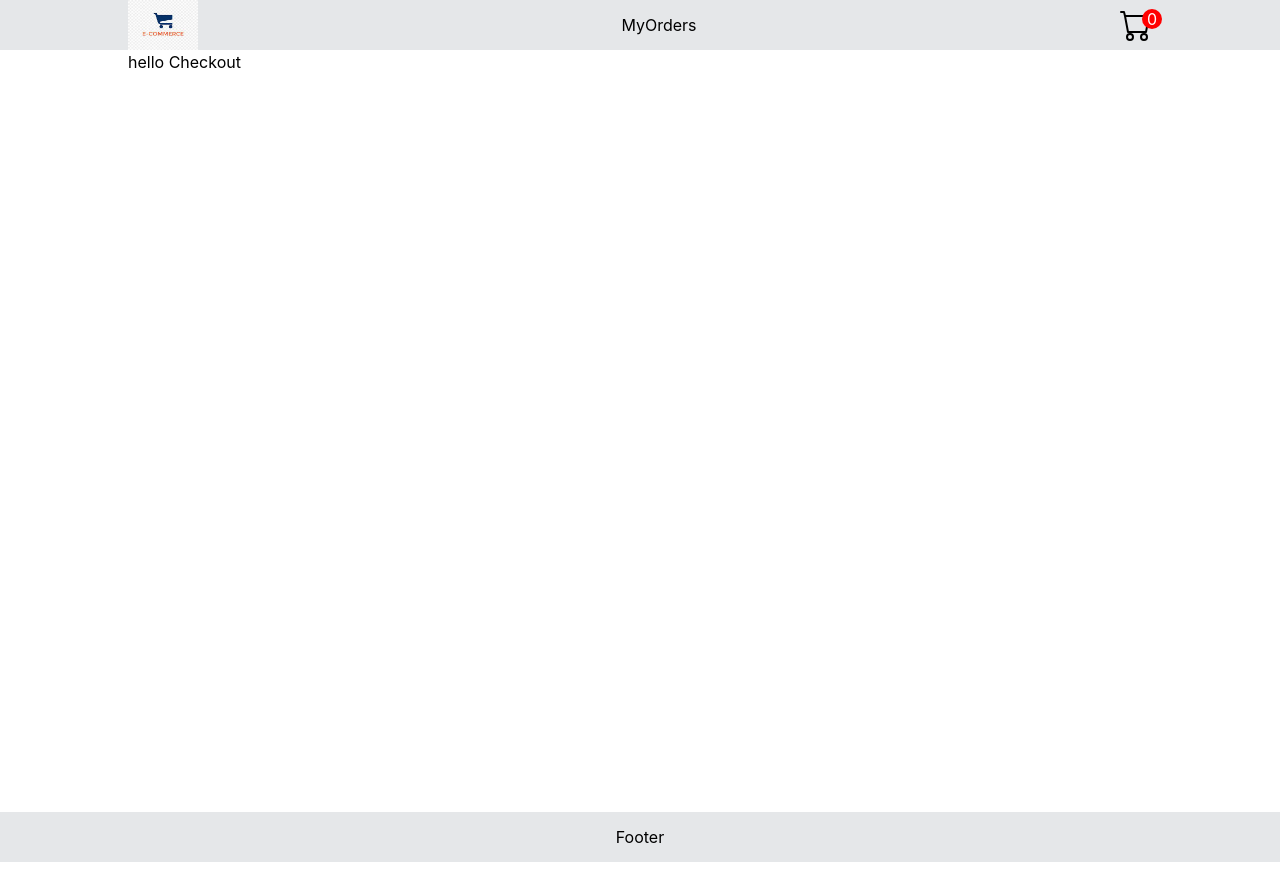
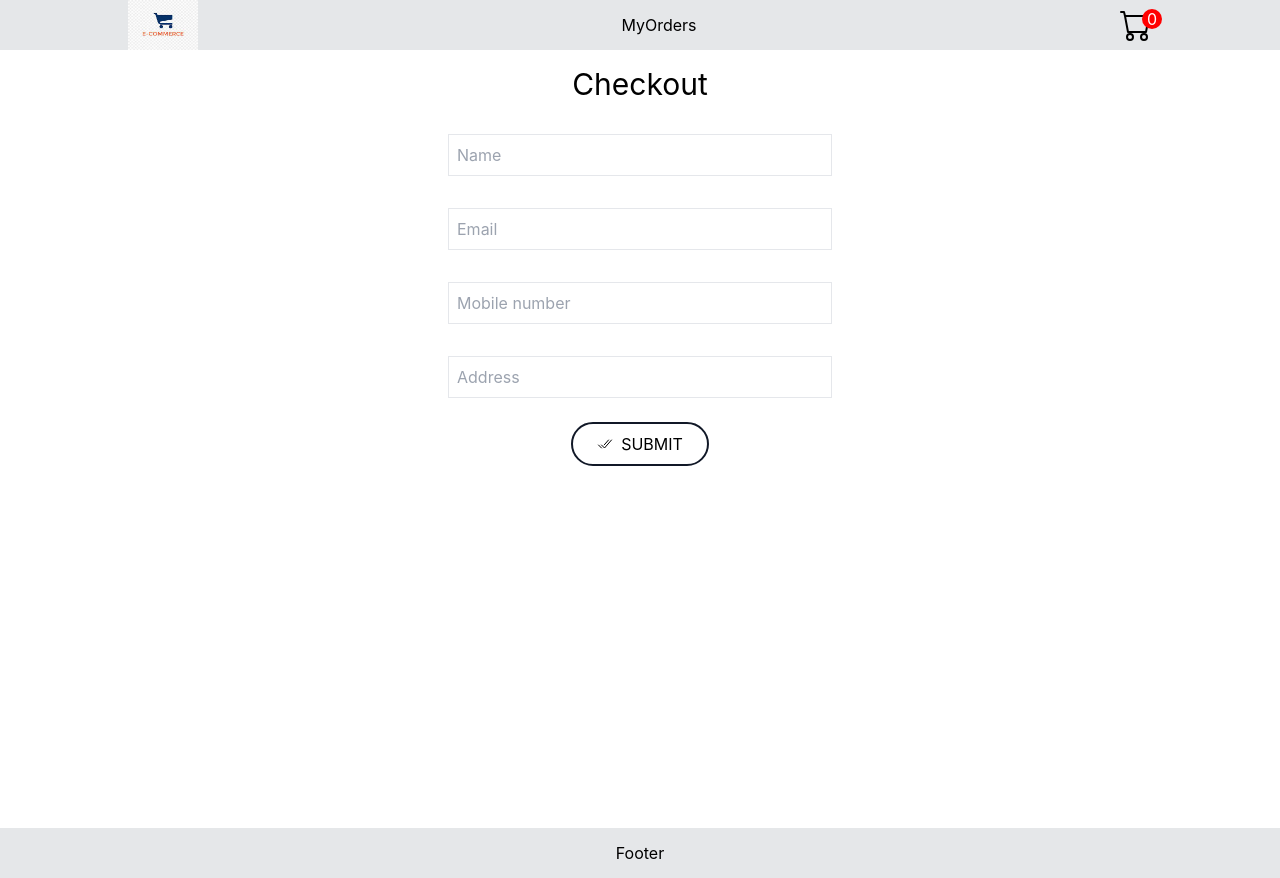
Before and after one commit to Timir699/astha_practice_project, a Next.js app: page /checkout in a window 1280 px wide. Built offline with nearby package versions, Linux system fonts and the light colour scheme.

Commit message:
completed checkout form

```diff
--- a/components/Checkout.tsx
+++ b/components/Checkout.tsx
@@ -1,9 +1,80 @@
 import React from 'react';
+import { useForm } from 'react-hook-form';
+import { IoCheckmarkDoneOutline } from 'react-icons/io5';
+import { Form } from '../model/form';
+import { useStore } from '../store/cartStore';
 
 const Checkout = () => {
+    const processComplete = useStore((state) => state.processComplete);
+    const {
+        register,
+        handleSubmit,
+        reset,
+        formState: { errors },
+    } = useForm();
+    const onSubmit = (data: Form) => {
+        console.log(data);
+        console.log(errors);
+        reset()
+        processComplete()
+    }
+
+
     return (
-        <div>
-            Checkout
+        <div className="text-center">
+            <p className="text-3xl my-4">Checkout</p>
+            <form onSubmit={handleSubmit(onSubmit)}>
+                <input
+                    className="w-96 border p-2 my-4"
+                    type="text"
+                    placeholder="Name"
+                    {...register('Name', {
+                        required: true,
+                        maxLength: 80,
+                    })}
+                />
+                <br />
+                <input
+                    className="w-96 border p-2 my-4"
+                    type="text"
+                    placeholder="Email"
+                    {...register('Email', {
+                        required: true,
+                        pattern: /^\S+@\S+$/i,
+                    })}
+                />
+                <br />
+                <input
+                    className="w-96 border p-2 my-4"
+                    type="number"
+                    placeholder="Mobile number"
+                    {...register('Mobile number', {
+                        required: true,
+                        minLength: 6,
+                        maxLength: 14,
+                    })}
+                />
+                <br />
+                <input
+                    className="w-96 border p-2 my-4"
+                    type="text"
+                    placeholder="Address"
+                    {...register('Address', {
+                        required: true,
+                        maxLength: 80,
+                    })}
+                />
+                <br />
+                <div className="flex justify-center mt-2">
+                    <button
+                        type="submit"
+                        className="px-6 py-2 transition ease-in duration-200 uppercase rounded-full hover:bg-gray-800 hover:text-white border-2 border-gray-900 focus:outline-none flex items-center"
+                    >
+                        <IoCheckmarkDoneOutline />
+                        <p className="ml-2">Submit</p>
+                    </button>
+                </div>
+            </form>
         </div>
     );
 };
--- /dev/null
+++ b/model/form.ts
@@ -0,0 +1,6 @@
+export interface Form {
+    name : string;
+    email : string;
+    number: number;
+    address: string;
+  }
--- a/model/product.ts
+++ b/model/product.ts
@@ -16,5 +16,5 @@ export interface CartProduct {
  cartProduct: Product[];
  addCartProduct : (detailsData : Product) => void;
  removeProduct : (id: string) => void;
-
+ processComplete ?: () => void
 }
--- a/package.json
+++ b/package.json
@@ -11,6 +11,7 @@
     "next": "12.0.7",
     "react": "17.0.2",
     "react-dom": "17.0.2",
+    "react-hook-form": "^7.29.0",
     "react-icons": "^4.3.1",
     "styled-components": "^5.3.5",
     "zustand": "^3.7.2"
--- a/pages/checkout.tsx
+++ b/pages/checkout.tsx
@@ -1,9 +1,16 @@
+import Head from 'next/head';
 import React from 'react';
+import Checkout from '../components/Checkout';
 
 const checkout = () => {
   return (
     <div>
-      hello Checkout
+      <Head>
+        <title>Checkout | E - Cart</title>
+        <meta name="description" content="Generated by create next app" />
+        <link rel="icon" href="/favicon.ico" />
+      </Head>
+      <Checkout />
     </div>
   );
 };
--- a/store/cartStore.ts
+++ b/store/cartStore.ts
@@ -13,4 +13,8 @@ export let useStore = create<CartProduct>(devtools((set) => ({
       cartProduct: state.cartProduct.filter((product) => product.id !== id),
     }));
   },
+  processComplete: () => {
+    set((state) => ({
+      cartProduct:  [] }))
+  },
 })))
```
Also changed, not shown: 1 other file (tests, documents, lock files or other folders).
